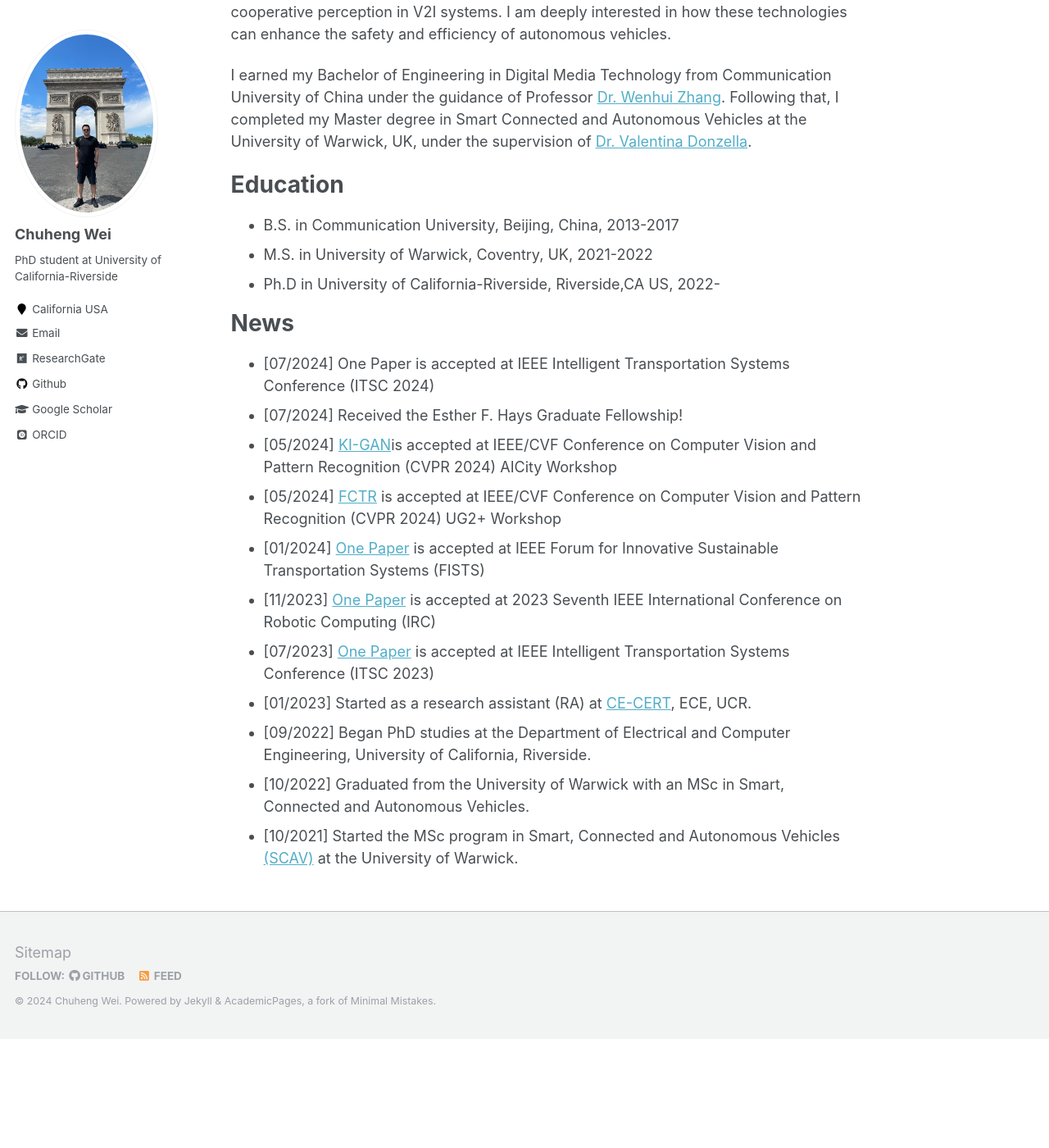
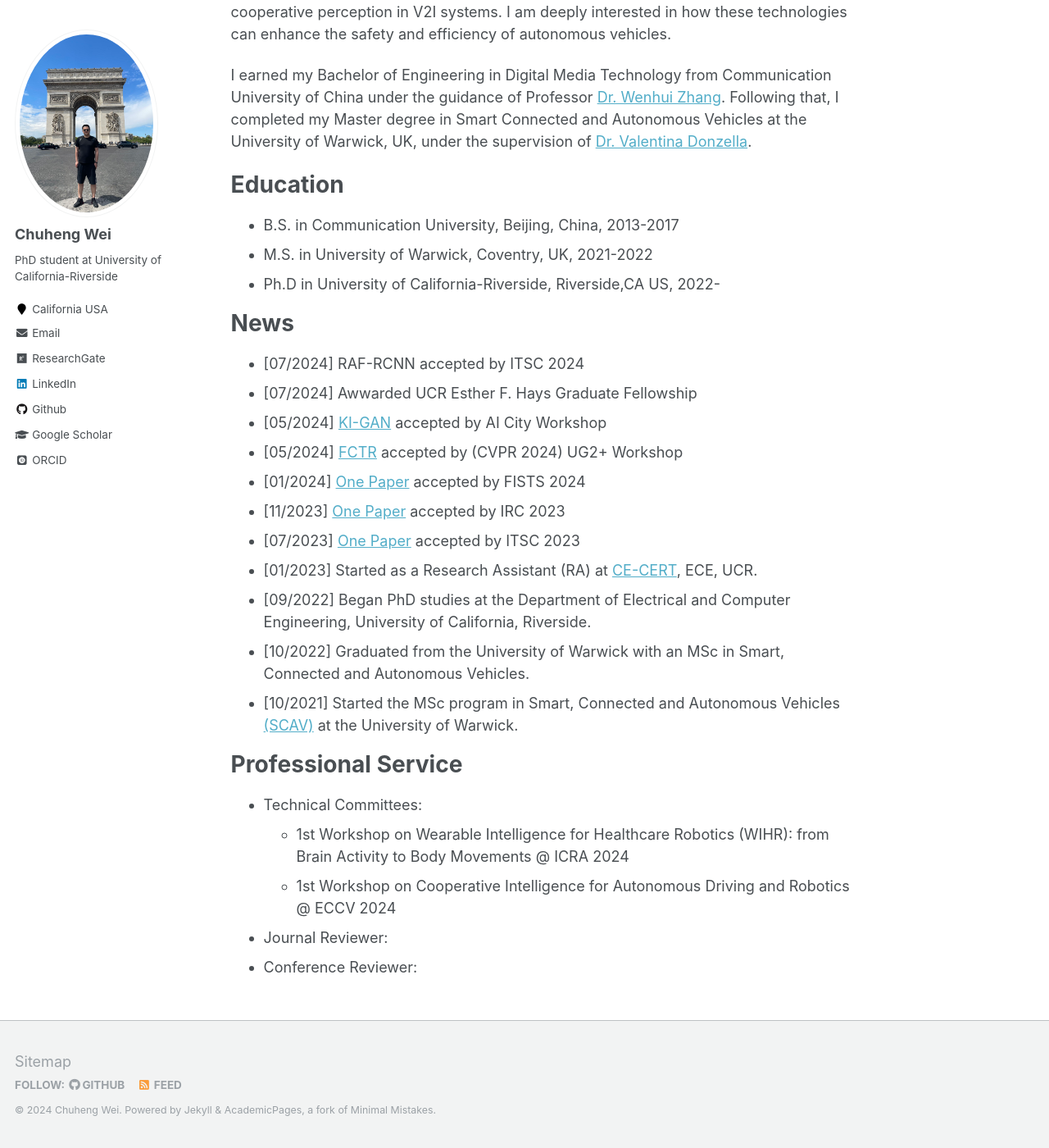
Before and after one commit to ChuhengWei/ChuhengWei.github.io, a Jekyll site: the page built from _pages/about.md, in a window 1280 px wide and 1400 px high, scrolled down 318 px. Shown: the whole window at 82% size. Built offline with Jekyll 4.4.1, drawn with Linux system fonts in a browser that asks for light colours; some web fonts are replaced; before the commit the page ends 1585 px from its top, so only the background shows below that.

Commit message:
update Professional Service

```diff
--- a/_config.yml
+++ b/_config.yml
@@ -97,13 +97,13 @@ author:
   flickr           :
   facebook         :
   foursquare       :
-  github           : "Chuheng Wei"
+  github           : "ChuhengWei"
   google_plus      :
   keybase          :
   instagram        :
   impactstory      :
   lastfm           :
-  linkedin         :
+  linkedin         : "https://www.linkedin.com/in/chuheng-wei-520823222/"
   orcid            : "https://orcid.org/0000-0002-0747-9398"
   pinterest        :
   soundcloud       :
--- a/_pages/about.md
+++ b/_pages/about.md
@@ -25,18 +25,25 @@ Education
 
 News
 ======
-- [07/2024] One Paper is accepted at IEEE Intelligent Transportation Systems Conference (ITSC 2024)
-- [07/2024] Received the Esther F. Hays Graduate Fellowship!
-- [05/2024] [KI-GAN](https://openaccess.thecvf.com/content/CVPR2024W/AICity/html/Wei_KI-GAN_Knowledge-Informed_Generative_Adversarial_Networks_for_Enhanced_Multi-Vehicle_Trajectory_Forecasting_CVPRW_2024_paper.html)is accepted at IEEE/CVF Conference on Computer Vision and Pattern Recognition (CVPR 2024) AICity Workshop
-- [05/2024] [FCTR](https://openaccess.thecvf.com/content/CVPR2024W/UG2/html/Wei_Feature_Corrective_Transfer_Learning_End-to-End_Solutions_to_Object_Detection_in_CVPRW_2024_paper.html) is accepted at IEEE/CVF Conference on Computer Vision and Pattern Recognition (CVPR 2024) UG2+ Workshop
-- [01/2024] [One Paper](https://ieeexplore.ieee.org/abstract/document/10485546) is accepted at IEEE Forum for Innovative Sustainable Transportation Systems (FISTS)
-- [11/2023] [One Paper](https://ieeexplore.ieee.org/abstract/document/10473585) is accepted at 2023 Seventh IEEE International Conference on Robotic Computing (IRC)
-- [07/2023] [One Paper](https://ieeexplore.ieee.org/abstract/document/10422473) is accepted at IEEE Intelligent Transportation Systems Conference (ITSC 2023)
-- [01/2023] Started as a research assistant (RA) at [CE-CERT](https://www.cert.ucr.edu/), ECE, UCR.
+- [07/2024] RAF-RCNN accepted by ITSC 2024
+- [07/2024] Awwarded UCR Esther F. Hays Graduate Fellowship
+- [05/2024] [KI-GAN](https://openaccess.thecvf.com/content/CVPR2024W/AICity/html/Wei_KI-GAN_Knowledge-Informed_Generative_Adversarial_Networks_for_Enhanced_Multi-Vehicle_Trajectory_Forecasting_CVPRW_2024_paper.html) accepted by AI City Workshop
+- [05/2024] [FCTR](https://openaccess.thecvf.com/content/CVPR2024W/UG2/html/Wei_Feature_Corrective_Transfer_Learning_End-to-End_Solutions_to_Object_Detection_in_CVPRW_2024_paper.html) accepted by (CVPR 2024) UG2+ Workshop
+- [01/2024] [One Paper](https://ieeexplore.ieee.org/abstract/document/10485546) accepted by FISTS 2024
+- [11/2023] [One Paper](https://ieeexplore.ieee.org/abstract/document/10473585) accepted by IRC 2023
+- [07/2023] [One Paper](https://ieeexplore.ieee.org/abstract/document/10422473) accepted by ITSC 2023
+- [01/2023] Started as a Research Assistant (RA) at [CE-CERT](https://www.cert.ucr.edu/), ECE, UCR.
 - [09/2022] Began PhD studies at the Department of Electrical and Computer Engineering, University of California, Riverside.
 - [10/2022] Graduated from the University of Warwick with an MSc in Smart, Connected and Autonomous Vehicles.
 - [10/2021] Started the MSc program in Smart, Connected and Autonomous Vehicles [(SCAV)](https://warwick.ac.uk/fac/sci/wmg/study/masters-degrees/connected-autonomous-vehicles/) at the University of Warwick.
 
+Professional Service
+======
+- Technical Committees:
+    - 1st Workshop on Wearable Intelligence for Healthcare Robotics (WIHR): from Brain Activity to Body Movements @ ICRA 2024
+    - 1st Workshop on Cooperative Intelligence for Autonomous Driving and Robotics @ ECCV 2024
+- Journal Reviewer:
+- Conference Reviewer:
 
 [//]: # (Site-wide configuration)
 
```
